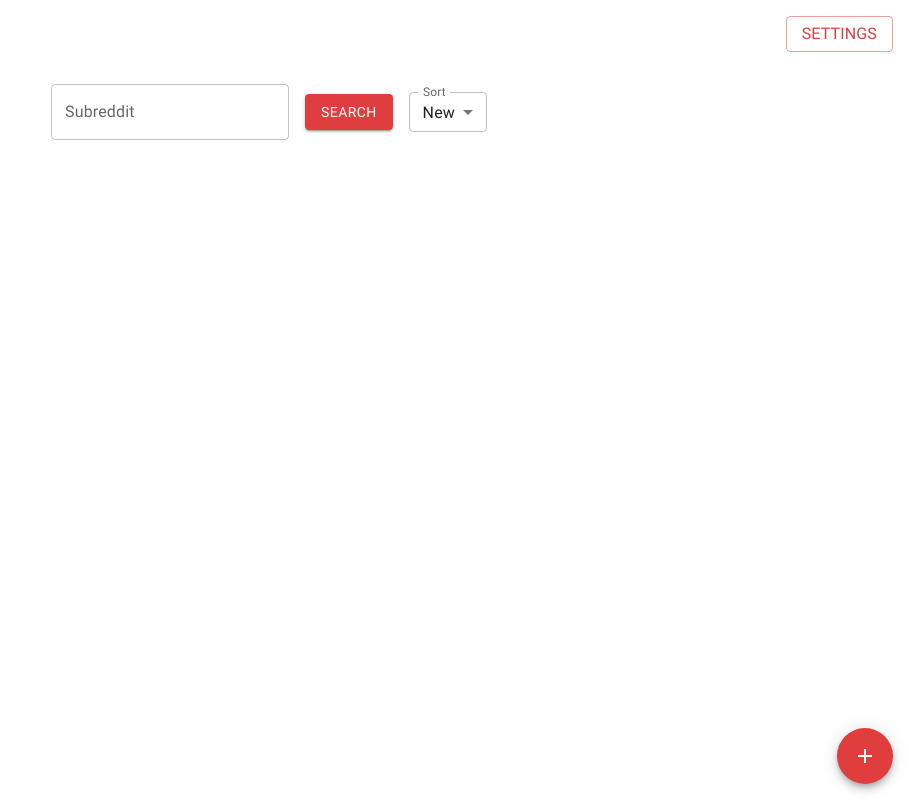
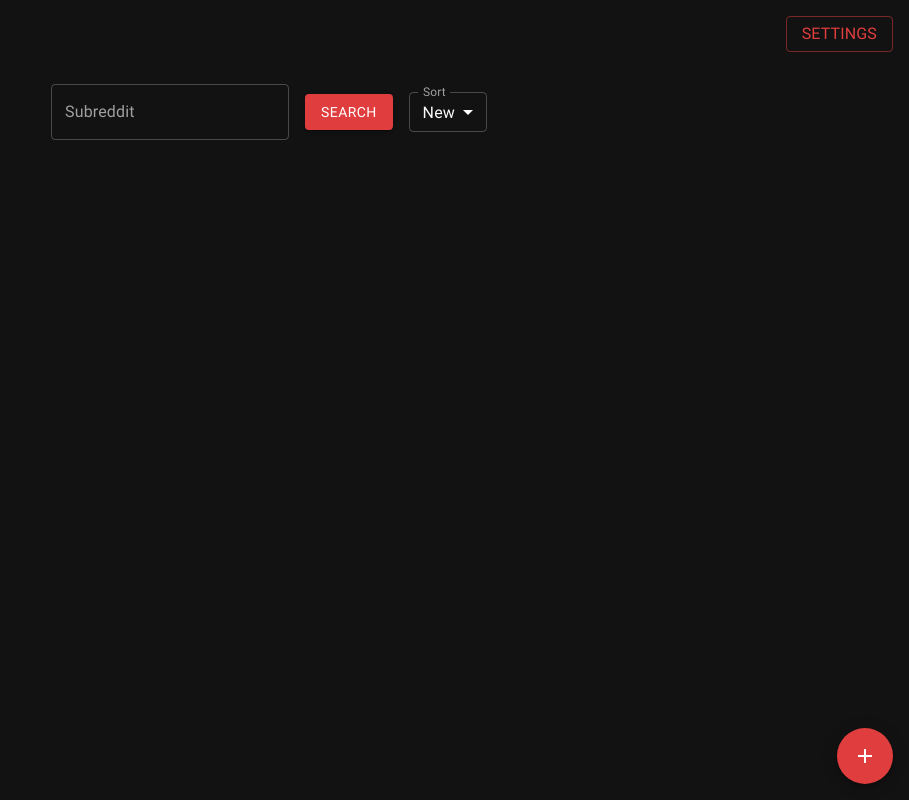
Before and after one commit to KevinStolk/subreddit-feed, a React (Create React App) app: page / in a window 1280 px wide. Shown: the whole page, without its empty margins (371-1280 px from the left). Built offline with nearby package versions, Linux system fonts and the light colour scheme.

Commit message:
feat: Added themes selector instead of toggle, with inspiration from keycaps colors

```diff
--- a/src/App.tsx
+++ b/src/App.tsx
@@ -26,6 +26,7 @@ import {SettingsMenu} from "./components/organisms/SettingsMenu";
 import {useSubreddit} from "./hooks/useSubreddit";
 import {useSettings} from "./hooks/useSettings";
 import {SuggestionsList} from "./components/molecules/SuggestionsList";
+import {isDarkTheme} from "./themes";
 
 const Item = React.lazy(() => import('./components/organisms/Item').then(module => ({default: module.Item})));
 
@@ -90,21 +91,25 @@ function App() {
         fetchSubredditFromSuggestion,
         suggestions
     } = useSubreddit();
-    const {darkMode, toggleDarkMode, rememberLast, setRememberLast, saveHistory, setSaveHistory} = useSettings()
+    const {currentTheme, themeId, setThemeId, rememberLast, setRememberLast, saveHistory, setSaveHistory} = useSettings()
     const inputRef = useRef<HTMLInputElement>(null);
     const scrollElement = document.scrollingElement || document.body;
 
 
     const theme = useMemo(() => createTheme({
         palette: {
-            mode: darkMode ? 'dark' : 'light',
-            primary: {main: '#e03e3e'},
+            mode: isDarkTheme(currentTheme) ? 'dark' : 'light',
+            primary: {main: currentTheme.primary},
             background: {
-                default: darkMode ? '#121212' : '#fff',
-                paper: darkMode ? '#1E1E1E' : '#fff',
+                default: currentTheme.background,
+                paper: currentTheme.paper,
+            },
+            text: {
+                primary: currentTheme.text,
+                secondary: currentTheme.textSecondary,
             },
         },
-    }), [darkMode]);
+    }), [currentTheme]);
 
     const handleSubmit = useCallback((e: ChangeEvent<HTMLFormElement>) => {
         e.preventDefault();
@@ -124,7 +129,7 @@ function App() {
             <CssBaseline/>
             <div className="App">
                 <div style={{display: "flex", justifyContent: "end", padding: "1rem"}}>
-                    <SettingsMenu darkMode={darkMode} toggleDarkMode={toggleDarkMode}
+                    <SettingsMenu themeId={themeId} setThemeId={setThemeId}
                                   rememberLast={rememberLast} setRememberLast={setRememberLast}
                                   saveHistory={saveHistory} setSaveHistory={setSaveHistory}/>
                 </div>
--- /dev/null
+++ b/src/components/molecules/ThemeSelector.tsx
@@ -0,0 +1,90 @@
+import { Box, Typography, Grid } from "@mui/material";
+import { Check } from "@mui/icons-material";
+import { themes, Theme, isDarkTheme } from "../../themes";
+
+interface ThemeSelectorProps {
+    currentThemeId: string;
+    onThemeChange: (themeId: string) => void;
+}
+
+export const ThemeSelector = ({ currentThemeId, onThemeChange }: ThemeSelectorProps) => {
+    const lightThemes = themes.filter(t => !isDarkTheme(t));
+    const darkThemes = themes.filter(t => isDarkTheme(t));
+
+    const ThemeButton = ({ theme }: { theme: Theme }) => {
+        const isSelected = theme.id === currentThemeId;
+
+        return (
+            <Box
+                onClick={() => onThemeChange(theme.id)}
+                sx={{
+                    width: '100%',
+                    height: 48,
+                    borderRadius: 1,
+                    cursor: 'pointer',
+                    border: isSelected ? '2px solid' : '1px solid',
+                    borderColor: isSelected ? theme.primary : 'rgba(128,128,128,0.3)',
+                    backgroundColor: theme.background,
+                    display: 'flex',
+                    alignItems: 'center',
+                    justifyContent: 'space-between',
+                    px: 1.5,
+                    transition: 'all 0.2s ease',
+                    '&:hover': {
+                        borderColor: theme.primary,
+                        transform: 'scale(1.02)',
+                    },
+                }}
+            >
+                <Typography
+                    sx={{
+                        fontSize: '0.75rem',
+                        fontWeight: isSelected ? 600 : 400,
+                        color: theme.text,
+                    }}
+                >
+                    {theme.name}
+                </Typography>
+                <Box sx={{ display: 'flex', alignItems: 'center', gap: 0.5 }}>
+                    {isSelected && (
+                        <Check sx={{ fontSize: 16, color: theme.primary }} />
+                    )}
+                    <Box
+                        sx={{
+                            width: 12,
+                            height: 12,
+                            borderRadius: '50%',
+                            backgroundColor: theme.primary,
+                        }}
+                    />
+                </Box>
+            </Box>
+        );
+    };
+
+    return (
+        <Box sx={{ mt: 1 }}>
+            <Typography variant="body2" color="text.secondary" sx={{ mb: 1 }}>
+                Light
+            </Typography>
+            <Grid container spacing={1} sx={{ mb: 2 }}>
+                {lightThemes.map(theme => (
+                    <Grid key={theme.id} size={6}>
+                        <ThemeButton theme={theme} />
+                    </Grid>
+                ))}
+            </Grid>
+
+            <Typography variant="body2" color="text.secondary" sx={{ mb: 1 }}>
+                Dark
+            </Typography>
+            <Grid container spacing={1}>
+                {darkThemes.map(theme => (
+                    <Grid key={theme.id} size={6}>
+                        <ThemeButton theme={theme} />
+                    </Grid>
+                ))}
+            </Grid>
+        </Box>
+    );
+};
--- a/src/components/molecules/ThemeToggle.tsx
+++ /dev/null
@@ -1,16 +0,0 @@
-import IconButton from "@mui/material/IconButton";
-import {Brightness4 as MoonIcon, Brightness7 as SunIcon} from "@mui/icons-material";
-
-interface ThemeToggleProps {
-    darkMode: boolean;
-    toggleDarkMode: () => void;
-}
-
-export const ThemeToggle = ({darkMode, toggleDarkMode}: ThemeToggleProps) => {
-
-    return (
-        <IconButton color="inherit" onClick={toggleDarkMode} aria-label="Toggle dark mode">
-            {darkMode ? <SunIcon/> : <MoonIcon/>}
-        </IconButton>
-    );
-};
--- a/src/hooks/useSettings.ts
+++ b/src/hooks/useSettings.ts
@@ -1,24 +1,24 @@
 import { useState } from "react";
+import { getThemeById, Theme } from "../themes";
 
 export interface ISettings {
-    darkMode: boolean;
+    themeId: string;
+    currentTheme: Theme;
     rememberLast: boolean;
     saveHistory: boolean;
-    toggleDarkMode: () => void;
+    setThemeId: (id: string) => void;
     setRememberLast: (value: boolean) => void;
     setSaveHistory: (value: boolean) => void;
 }
 
 export const useSettings = (): ISettings => {
-    const [darkMode, setDarkMode] = useState(localStorage.getItem("darkMode") === "true");
+    const [themeId, setThemeIdState] = useState(localStorage.getItem("themeId") || "dark");
     const [rememberLast, setRememberLast] = useState(localStorage.getItem("rememberLastSubreddit") === "true");
     const [saveHistory, setSaveHistory] = useState(localStorage.getItem("saveHistory") === "true");
 
-    const toggleDarkMode = () => {
-        setDarkMode((prev => {
-            localStorage.setItem("darkMode", String(!prev));
-            return !prev;
-        }));
+    const setThemeId = (id: string) => {
+        setThemeIdState(id);
+        localStorage.setItem("themeId", id);
     };
 
     const handleRememberLast = (value: boolean) => {
@@ -32,10 +32,11 @@ export const useSettings = (): ISettings => {
     };
 
     return {
-        darkMode,
+        themeId,
+        currentTheme: getThemeById(themeId),
         rememberLast,
         saveHistory,
-        toggleDarkMode,
+        setThemeId,
         setRememberLast: handleRememberLast,
         setSaveHistory: handleSaveHistory
     };
--- /dev/null
+++ b/src/themes.ts
@@ -0,0 +1,244 @@
+export interface Theme {
+    id: string;
+    name: string;
+    background: string;
+    paper: string;
+    primary: string;
+    text: string;
+    textSecondary: string;
+}
+
+export const themes: Theme[] = [
+    // Light themes
+    {
+        id: 'light',
+        name: 'Light',
+        background: '#fafafa',
+        paper: '#ffffff',
+        primary: '#e03e3e',
+        text: '#1a1a1a',
+        textSecondary: '#666666',
+    },
+    {
+        id: 'serika',
+        name: 'Serika',
+        background: '#e1e1e3',
+        paper: '#f5f5f5',
+        primary: '#e2b714',
+        text: '#323437',
+        textSecondary: '#646669',
+    },
+    {
+        id: 'solarizedlight',
+        name: 'Solarized Light',
+        background: '#fdf6e3',
+        paper: '#eee8d5',
+        primary: '#268bd2',
+        text: '#657b83',
+        textSecondary: '#839496',
+    },
+    {
+        id: '9009',
+        name: '9009',
+        background: '#e0e0df',
+        paper: '#f0f0ee',
+        primary: '#99856a',
+        text: '#3d3a32',
+        textSecondary: '#5d5a52',
+    },
+    {
+        id: 'olivia',
+        name: 'Olivia',
+        background: '#e8c4b8',
+        paper: '#fafafa',
+        primary: '#363434',
+        text: '#363434',
+        textSecondary: '#5d5a52',
+    },
+    // Dark themes
+    {
+        id: 'dark',
+        name: 'Dark',
+        background: '#121212',
+        paper: '#1E1E1E',
+        primary: '#e03e3e',
+        text: '#fafafa',
+        textSecondary: '#a0a0a0',
+    },
+    {
+        id: 'dracula',
+        name: 'Dracula',
+        background: '#282a36',
+        paper: '#44475a',
+        primary: '#bd93f9',
+        text: '#f8f8f2',
+        textSecondary: '#6272a4',
+    },
+    {
+        id: 'nord',
+        name: 'Nord',
+        background: '#2e3440',
+        paper: '#3b4252',
+        primary: '#88c0d0',
+        text: '#eceff4',
+        textSecondary: '#d8dee9',
+    },
+    {
+        id: 'gruvbox',
+        name: 'Gruvbox',
+        background: '#282828',
+        paper: '#3c3836',
+        primary: '#d79921',
+        text: '#ebdbb2',
+        textSecondary: '#a89984',
+    },
+    {
+        id: 'monokai',
+        name: 'Monokai',
+        background: '#272822',
+        paper: '#3e3d32',
+        primary: '#a6e22e',
+        text: '#f8f8f2',
+        textSecondary: '#75715e',
+    },
+    {
+        id: 'solarizeddark',
+        name: 'Solarized Dark',
+        background: '#002b36',
+        paper: '#073642',
+        primary: '#b58900',
+        text: '#839496',
+        textSecondary: '#657b83',
+    },
+    {
+        id: '8008',
+        name: '8008',
+        background: '#333a45',
+        paper: '#3c4756',
+        primary: '#f44c7f',
+        text: '#e9ecf0',
+        textSecondary: '#a2aebd',
+    },
+    {
+        id: 'carbon',
+        name: 'Carbon',
+        background: '#313131',
+        paper: '#575d5e',
+        primary: '#ed6b21',
+        text: '#e3d9c6',
+        textSecondary: '#9d9b92',
+    },
+    {
+        id: 'nautilus',
+        name: 'Nautilus',
+        background: '#132237',
+        paper: '#1d3b53',
+        primary: '#ebb723',
+        text: '#cad2db',
+        textSecondary: '#8ba5b9',
+    },
+    {
+        id: 'oblivion',
+        name: 'Oblivion',
+        background: '#313231',
+        paper: '#3e403e',
+        primary: '#a5c261',
+        text: '#f2f2f2',
+        textSecondary: '#9c9e9c',
+    },
+    {
+        id: 'mizu',
+        name: 'Mizu',
+        background: '#253746',
+        paper: '#2f4254',
+        primary: '#7fb4c3',
+        text: '#cbd9e3',
+        textSecondary: '#8aa7b8',
+    },
+    {
+        id: 'burgundy',
+        name: 'Burgundy',
+        background: '#1a1a1a',
+        paper: '#2a2a2a',
+        primary: '#8c1c13',
+        text: '#e3ddd1',
+        textSecondary: '#a09889',
+    },
+    {
+        id: 'eclipse',
+        name: 'Eclipse',
+        background: '#1b1d20',
+        paper: '#25282c',
+        primary: '#f47954',
+        text: '#d1d6db',
+        textSecondary: '#9099a1',
+    },
+    {
+        id: 'hyperfuse',
+        name: 'Hyperfuse',
+        background: '#2b2a33',
+        paper: '#3b3a44',
+        primary: '#a37acc',
+        text: '#c7ccd1',
+        textSecondary: '#9598a0',
+    },
+    {
+        id: 'phantom',
+        name: 'Phantom',
+        background: '#211333',
+        paper: '#2d1b45',
+        primary: '#f14e77',
+        text: '#eed5ff',
+        textSecondary: '#b490d0',
+    },
+    {
+        id: 'aurora',
+        name: 'Aurora',
+        background: '#011926',
+        paper: '#021e2e',
+        primary: '#00e980',
+        text: '#ffffff',
+        textSecondary: '#6edaff',
+    },
+    {
+        id: 'vilebloom',
+        name: 'Vilebloom',
+        background: '#1f202e',
+        paper: '#292a3a',
+        primary: '#b74c7e',
+        text: '#e9e2da',
+        textSecondary: '#9b8fad',
+    },
+    {
+        id: 'cobalt',
+        name: 'Cobalt',
+        background: '#002240',
+        paper: '#00305a',
+        primary: '#ffc600',
+        text: '#ffffff',
+        textSecondary: '#00aeff',
+    },
+    {
+        id: 'synthwave',
+        name: 'Synthwave',
+        background: '#2b213a',
+        paper: '#3b2d4d',
+        primary: '#ff7edb',
+        text: '#ffffff',
+        textSecondary: '#7ee8fa',
+    },
+];
+
+export const getThemeById = (id: string): Theme => {
+    return themes.find(t => t.id === id) || themes[0];
+};
+
+export const isDarkTheme = (theme: Theme): boolean => {
+    // Calculate relative luminance to determine if theme is dark
+    const hex = theme.background.replace('#', '');
+    const r = parseInt(hex.substring(0, 2), 16);
+    const g = parseInt(hex.substring(2, 4), 16);
+    const b = parseInt(hex.substring(4, 6), 16);
+    const luminance = (0.299 * r + 0.587 * g + 0.114 * b) / 255;
+    return luminance < 0.5;
+};
```
Also changed, not shown: src/components/organisms/SettingsMenu.tsx (+11 -7 lines).
